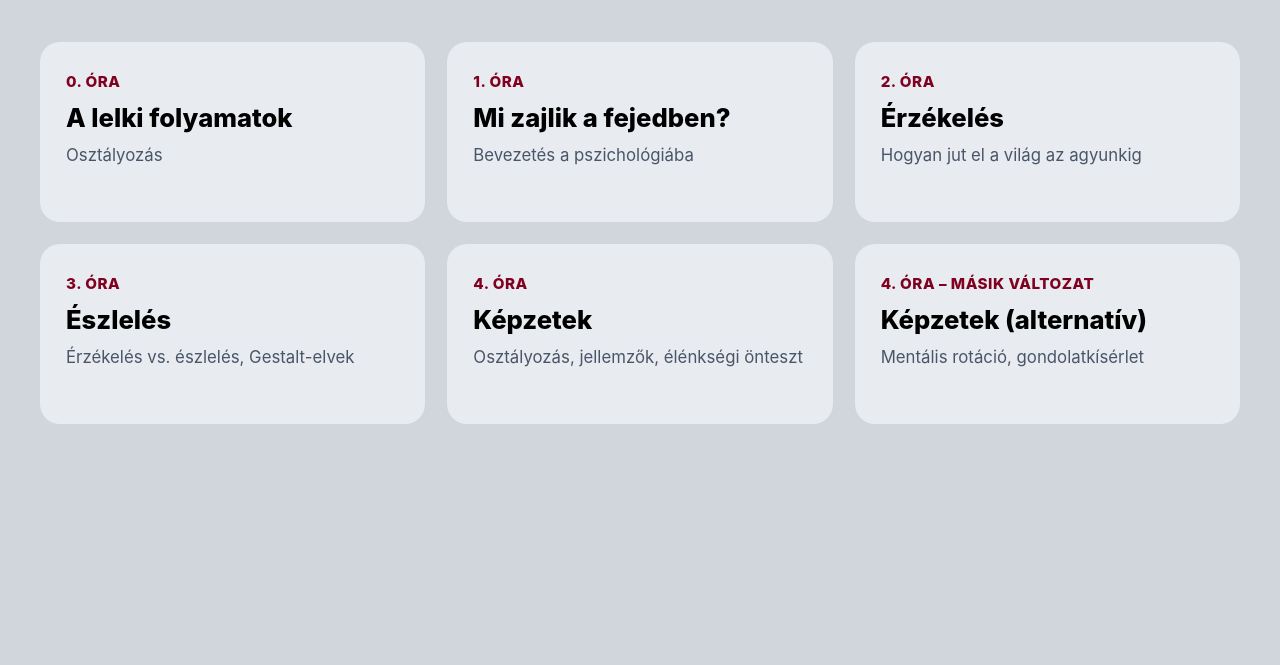
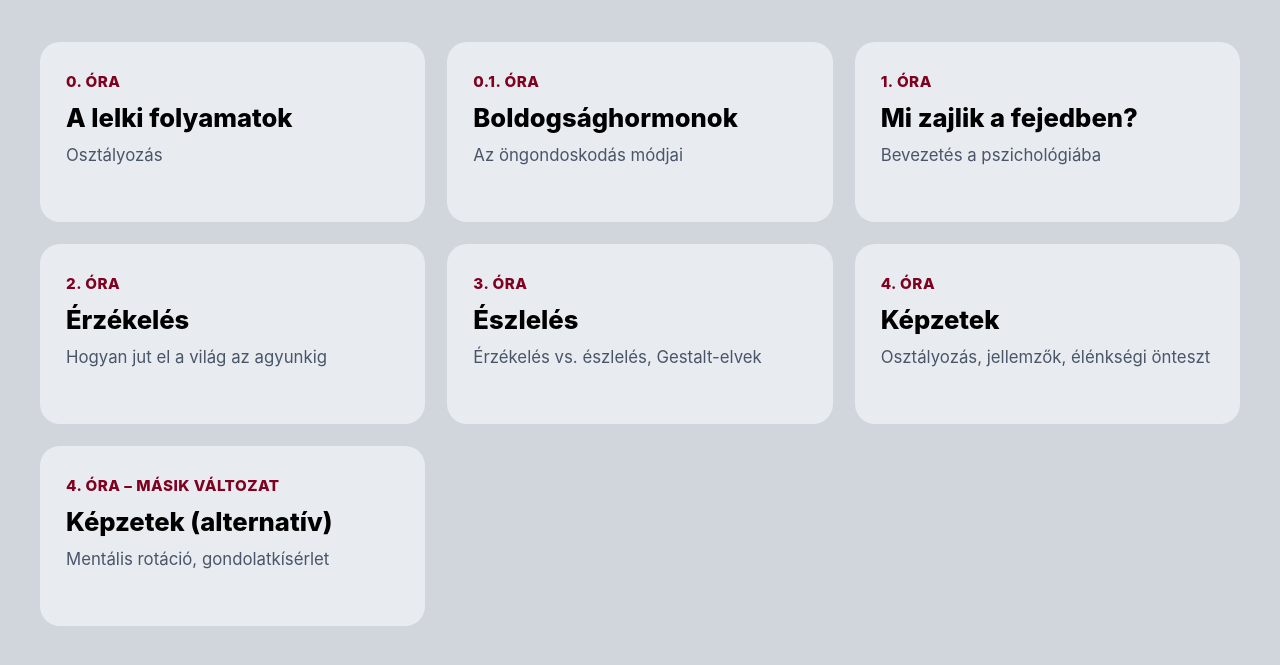
Before and after one commit to KonczMagda/Classroom, a plain HTML site: page index.html in a window 1280 px wide. Shown: the part 169-834 px from the top of the page. Before the commit the page ends 800 px from the top, so only its background shows below. Drawn offline with Linux system fonts and the light colour scheme.

Commit message:
Update index.html

```diff
--- a/index.html
+++ b/index.html
@@ -120,6 +120,13 @@
                 <p class="card-desc">Osztályozás</p>
             </a>
 
+            <!-- 0.1. ÓRA -->
+            <a href="boldogsaghormonok.html" class="card">
+                <div class="badge">0.1. ÓRA</div>
+                <h2 class="card-title">Boldogsághormonok</h2>
+                <p class="card-desc">Az öngondoskodás módjai</p>
+            </a>
+
             <!-- 1. ÓRA -->
             <a href="bevezeto.html" class="card">
                 <div class="badge">1. ÓRA</div>
```
